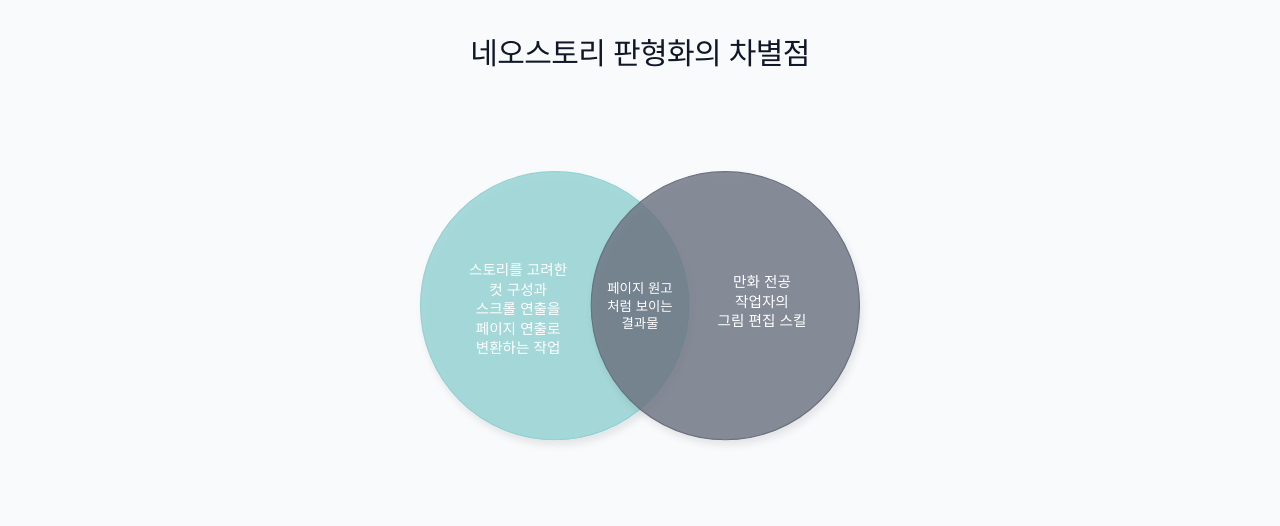
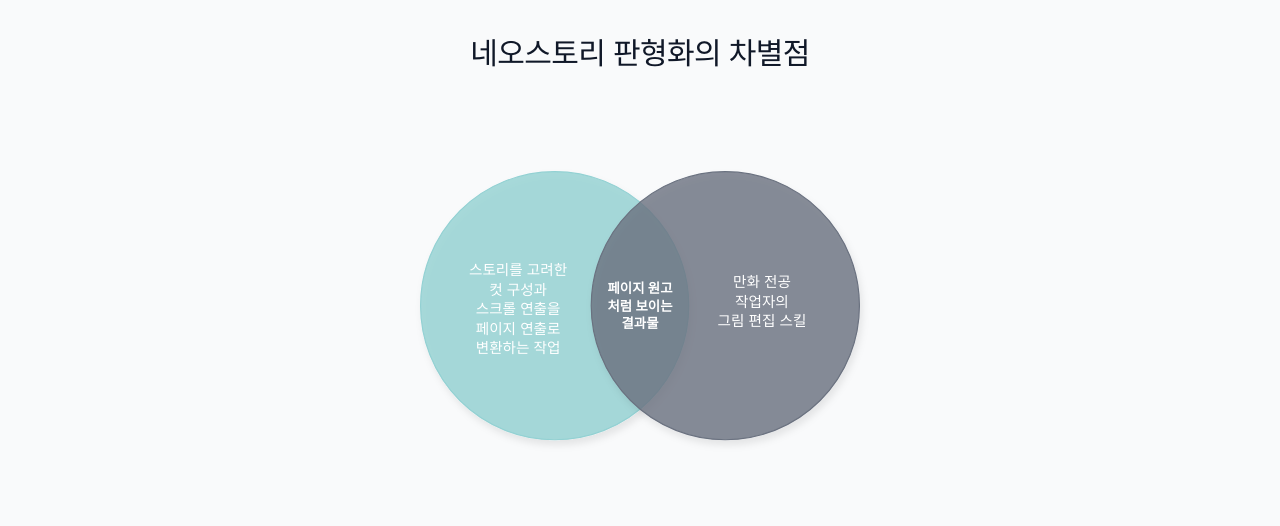
Before and after one commit to neoskorea/neostory-homepage, a Next.js app: page / in a window 1280 px wide. Shown: the part 10640-11166 px from the top of the page. Built offline with nearby package versions, Linux system fonts and the light colour scheme.

Commit message:
feat: 원형 도식화 영역 폰트 weight 수정

```diff
--- a/app/components/PageConversionSection.tsx
+++ b/app/components/PageConversionSection.tsx
@@ -73,7 +73,7 @@ export default function PageConversionSection() {
                 />
 
                 {/* 왼쪽 원 텍스트 */}
-                <text x="110" y="115" textAnchor="middle" fill="white" fontSize="12" fontWeight="300">
+                <text x="110" y="115" textAnchor="middle" fill="white" fontSize="12" fontWeight="400">
                   <tspan x="110" dy="0">스토리를 고려한</tspan>
                   <tspan x="110" dy="16">컷 구성과</tspan>
                   <tspan x="110" dy="16">스크롤 연출을</tspan>
@@ -82,14 +82,14 @@ export default function PageConversionSection() {
                 </text>
 
                 {/* 오른쪽 원 텍스트 */}
-                <text x="310" y="125" textAnchor="middle" fill="white" fontSize="12" fontWeight="300">
+                <text x="310" y="125" textAnchor="middle" fill="white" fontSize="12" fontWeight="400">
                   <tspan x="310" dy="0">만화 전공</tspan>
                   <tspan x="310" dy="16">작업자의</tspan>
                   <tspan x="310" dy="16">그림 편집 스킬</tspan>
                 </text>
 
                 {/* 겹치는 부분 텍스트 */}
-                <text x="210" y="130" textAnchor="middle" fill="white" fontSize="11" fontWeight="400">
+                <text x="210" y="130" textAnchor="middle" fill="white" fontSize="11" fontWeight="600">
                   <tspan x="210" dy="0">페이지 원고</tspan>
                   <tspan x="210" dy="14">처럼 보이는</tspan>
                   <tspan x="210" dy="14">결과물</tspan>
```
